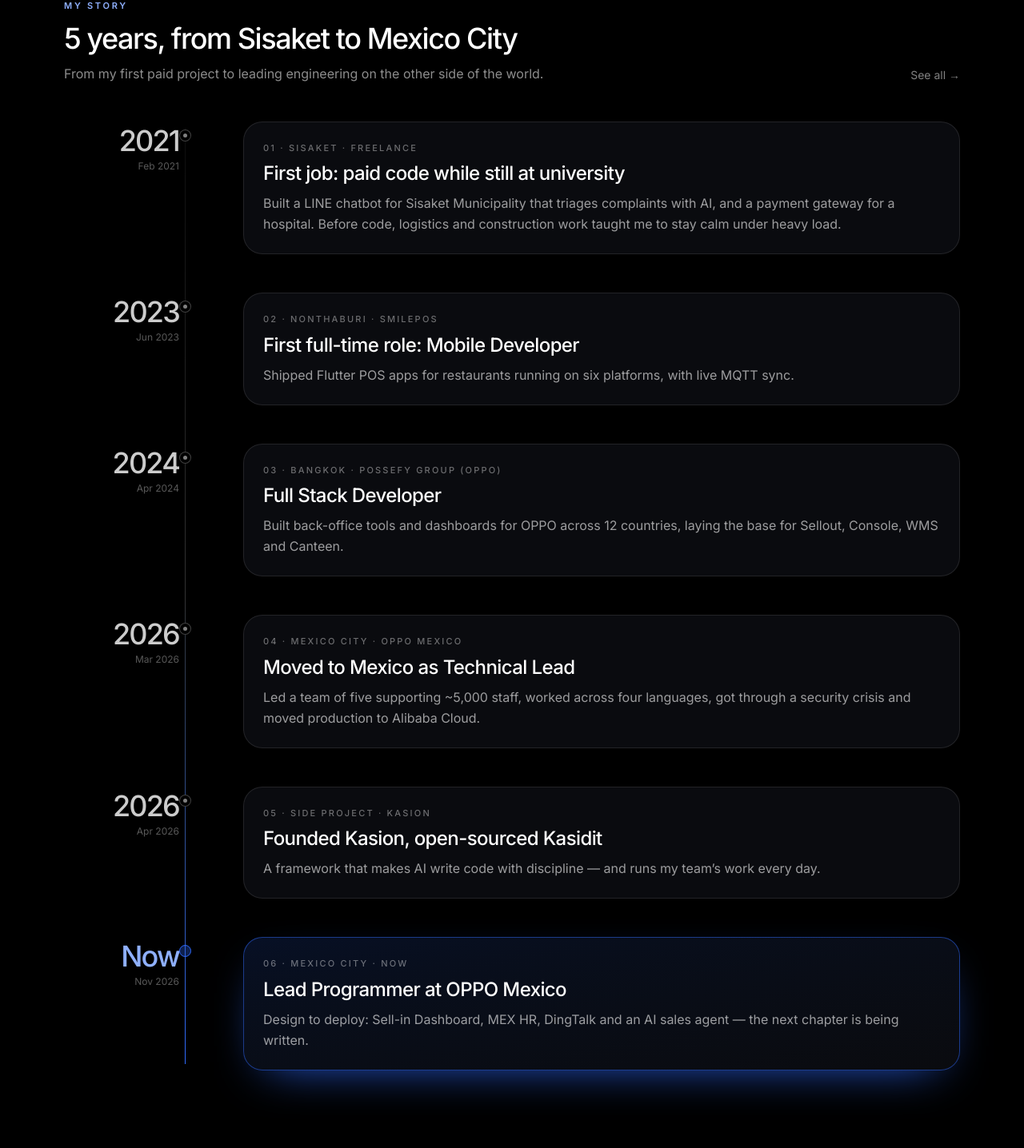
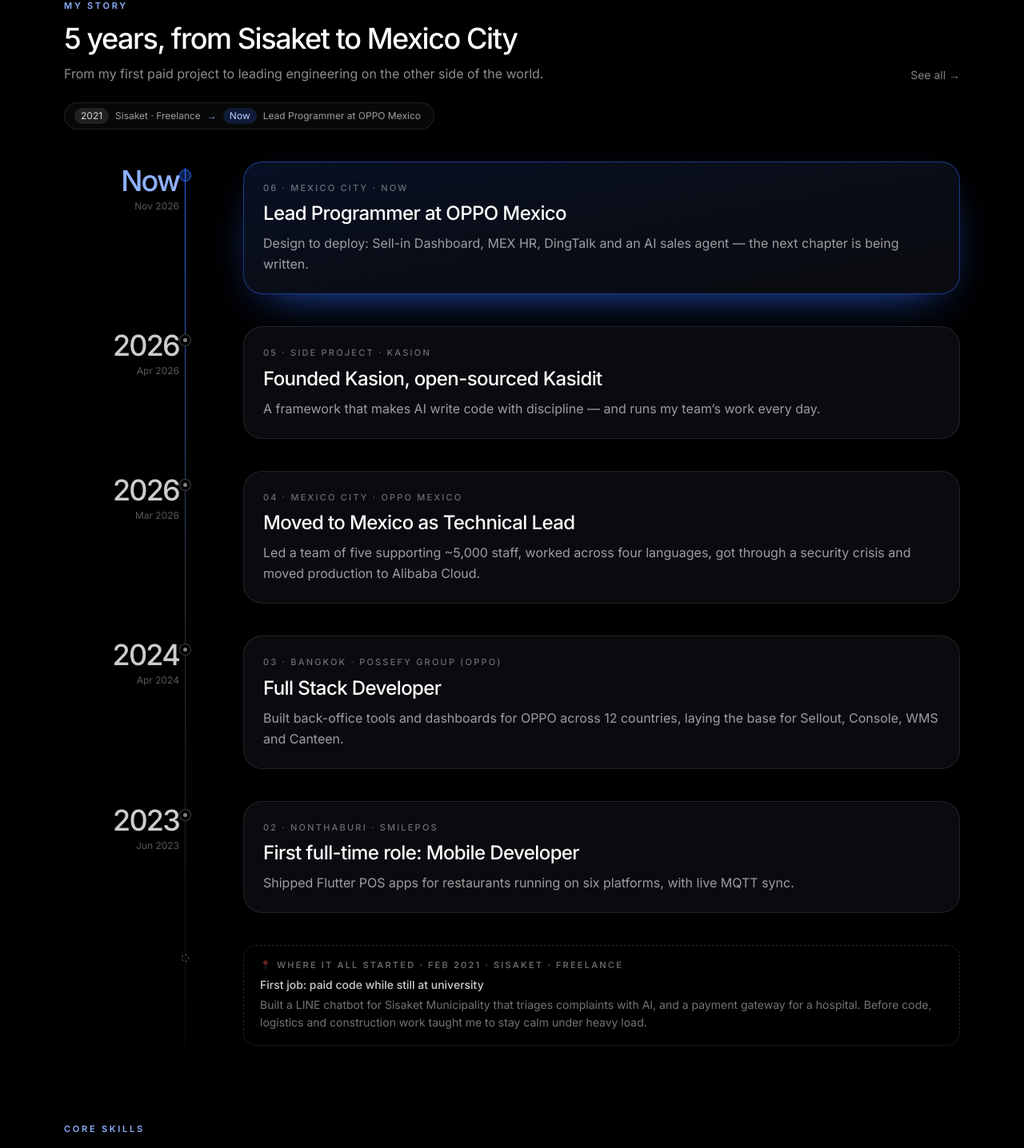
Before and after one commit to kasidit-wansudon/kasidit-blog, a Next.js app: page / in a window 1280 px wide. Shown: the part 3617-5053 px from the top of the page at 80% size. Built offline with nearby package versions, Linux system fonts and the light colour scheme.

Commit message:
feat(story): latest-first timeline with small origin note
Home story now starts at Now; first job shown as a small 'where it all
started' note plus an origin → now pill. Same origin note on resume.

```diff
--- a/src/app/page.tsx
+++ b/src/app/page.tsx
@@ -45,6 +45,8 @@ export default function Home() {
   const [menuOpen, setMenuOpen] = useState(false);
   const { profile, skills } = resumeDataEN;
   const topSkills = getTopSkills(skills, 16);
+  const storyOrigin = storyChapters[0];
+  const storyLatest = storyChapters.slice(1).reverse();
   const h = ui.home;
 
   return (
@@ -312,7 +314,7 @@ export default function Home() {
           </div>
         </section>
 
-        {/* Story: first job → now */}
+        {/* Story: latest first, with a small "where it started" note at the bottom */}
         <section id="story" className="scroll-mt-28">
           <SectionHead
             eyebrow={t(h.storyEyebrow, lang)}
@@ -324,13 +326,26 @@ export default function Home() {
               </Link>
             }
           />
-          <ol className="relative mt-12">
+
+          {/* Journey pill: origin → now */}
+          <a
+            href="#story-origin"
+            className="mt-6 inline-flex flex-wrap items-center gap-2 rounded-full border border-white/10 bg-white/[0.03] py-1.5 pl-3 pr-4 text-xs text-white/60 transition hover:border-white/25"
+          >
+            <span className="rounded-full bg-white/10 px-2 py-0.5 text-white/80">{storyOrigin.start.slice(0, 4)}</span>
+            {t(storyOrigin.place, lang)}
+            <span className="text-[#8fb0ff]">→</span>
+            <span className="rounded-full bg-[#2f6bff]/20 px-2 py-0.5 text-[#b9ccff]">{lang === 'th' ? 'ตอนนี้' : 'Now'}</span>
+            {t(storyLatest[0].role, lang)}
+          </a>
+
+          <ol className="relative mt-10">
             <span
-              className="absolute bottom-2 left-[7px] top-2 w-px bg-linear-to-b from-white/5 via-white/20 to-[#2f6bff] md:left-[calc(9rem+7px)]"
+              className="absolute bottom-0 left-[7px] top-2 w-px bg-linear-to-b from-[#2f6bff] via-white/20 to-white/5 md:left-[calc(9rem+7px)]"
               aria-hidden
             />
-            {storyChapters.map((c, i) => (
-              <li key={c.start} className="relative grid gap-3 pb-12 pl-10 last:pb-0 md:grid-cols-[9rem_1fr] md:gap-10 md:pl-0">
+            {storyLatest.map((c) => (
+              <li key={c.start} className="relative grid gap-3 pb-10 pl-10 md:grid-cols-[9rem_1fr] md:gap-10 md:pl-0">
                 <div className="md:pt-1 md:text-right">
                   <p className={`text-3xl font-medium tracking-[-0.05em] md:text-4xl ${c.now ? 'text-[#8fb0ff]' : 'text-white/80'}`}>
                     {c.now ? (lang === 'th' ? 'ตอนนี้' : 'Now') : c.start.slice(0, 4)}
@@ -353,13 +368,30 @@ export default function Home() {
                   }`}
                 >
                   <p className="text-[11px] font-medium uppercase tracking-[0.2em] text-white/40">
-                    {String(i + 1).padStart(2, '0')} · {t(c.place, lang)}
+                    {String(storyChapters.indexOf(c) + 1).padStart(2, '0')} · {t(c.place, lang)}
                   </p>
                   <h3 className="mt-2 text-xl font-medium tracking-tight md:text-2xl">{t(c.role, lang)}</h3>
                   <p className="mt-2 leading-relaxed text-white/60">{t(c.body, lang)}</p>
                 </div>
               </li>
             ))}
+
+            {/* Origin: small note, the "where it all started" moment */}
+            <li id="story-origin" className="relative scroll-mt-28 pl-10 md:grid md:grid-cols-[9rem_1fr] md:gap-10 md:pl-0">
+              <div className="hidden md:block" />
+              <span
+                className="absolute left-[3px] top-3 h-[9px] w-[9px] rounded-full border border-dashed border-white/40 md:left-[calc(9rem+3px)]"
+                aria-hidden
+              />
+              <div className="rounded-2xl border border-dashed border-white/15 px-5 py-4 md:ml-10">
+                <p className="text-[11px] font-semibold uppercase tracking-[0.2em] text-white/40">
+                  📍 {lang === 'th' ? 'จุดเริ่มต้น' : 'Where it all started'} · {formatDateRange(storyOrigin.start).split(' - ')[0]} ·{' '}
+                  {t(storyOrigin.place, lang)}
+                </p>
+                <p className="mt-1.5 text-sm font-medium text-white/80">{t(storyOrigin.role, lang)}</p>
+                <p className="mt-1 text-sm leading-relaxed text-white/45">{t(storyOrigin.body, lang)}</p>
+              </div>
+            </li>
           </ol>
         </section>
 
--- a/src/app/resume/ResumeClient.tsx
+++ b/src/app/resume/ResumeClient.tsx
@@ -7,6 +7,7 @@ import Link from 'next/link';
 import { LanguageToggle } from '@/components/LanguageToggle';
 import { useLanguage } from '@/components/LanguageProvider';
 import { resumeDataEN, resumeDataTH, resumeLabels } from '@/data/resume';
+import { storyChapters, t } from '@/lib/i18n';
 import {
   formatDateRange,
   formatExperienceDuration,
@@ -176,6 +177,19 @@ export default function ResumeClient() {
               </li>
             ))}
           </ol>
+          {/* Small origin note: how far it has come */}
+          <div className="mt-10 rounded-2xl border border-dashed border-white/15 px-5 py-4">
+            <p className="text-[11px] font-semibold uppercase tracking-[0.2em] text-white/40">
+              📍 {lang === 'th' ? 'จุดเริ่มต้น' : 'Where it all started'} · {storyChapters[0].start.slice(0, 4)} ·{' '}
+              {t(storyChapters[0].place, lang)}
+            </p>
+            <p className="mt-1.5 text-sm text-white/60">
+              {t(storyChapters[0].role, lang)} →{' '}
+              <span className="text-[#b9ccff]">
+                {profile.title.split(' · ')[0]} {lang === 'th' ? `ในอีก ${profile.yearsOfExperience} ปีต่อมา` : `${profile.yearsOfExperience} years later`}
+              </span>
+            </p>
+          </div>
         </section>
 
         {/* Sidebar */}
```
